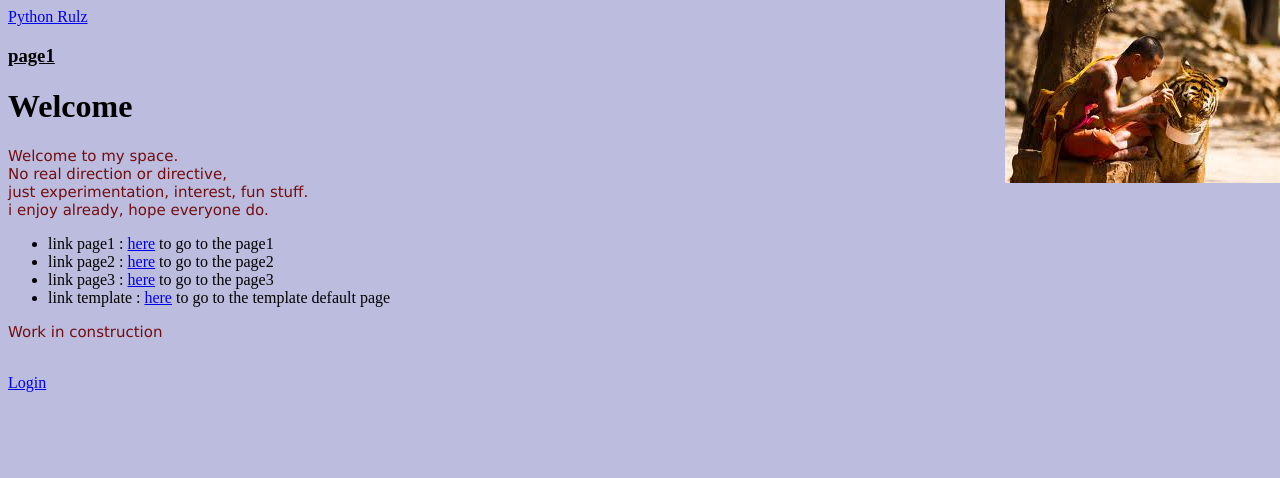
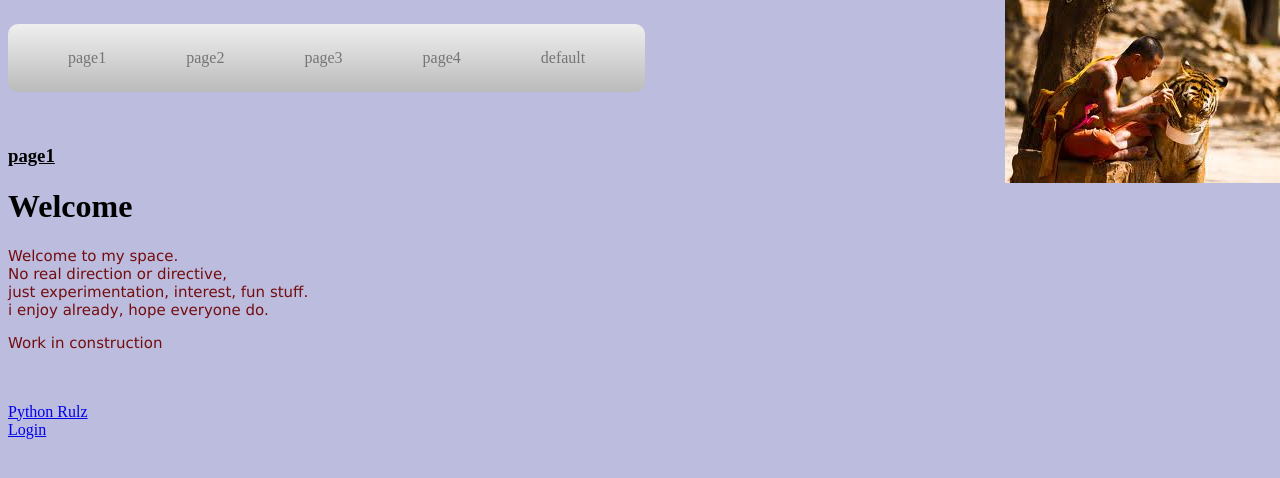
Before and after one commit to MrFabkirox/tigerrunningspace, a Flask app: page /page1 in a window 1280 px wide. Shown: the top 478 px of the page. Run offline with Flask 2, Linux system fonts and the light colour scheme.

Commit message:
menu css3

```diff
--- a/routes.py
+++ b/routes.py
@@ -2,9 +2,6 @@ import os
 from flask import *
 from functools import wraps
 import sqlite3
-
-# DATABASE = 'sales.db'
-# DATABASE = 'quotes.db'
 
 DATABASE = 'tiger.db'
 
@@ -15,6 +12,33 @@ app.secret_key = 'my precious'
 
 def connect_db():
     return sqlite3.connect(app.config['DATABASE'])
+
+def login_required(test):
+        @wraps(test)
+        def wrap(*args, **kwargs):
+            if 'logged_in' in session:
+                return test(*args, **kwargs)
+            else:
+                flash('You need to login first.')
+                return redirect(url_for('log'))
+        return wrap
+
+@app.route('/logout')
+def logout():
+    session.pop('logged_in', None)
+    flash('You were logged out')
+    return redirect (url_for('log'))
+
+@app.route('/page4', methods=['GET', 'POST'])
+def log():
+    error = None
+    if request.method == 'POST':
+        if request.form['username'] != 'admin' or request.form['password'] != 'admin':
+            error = 'Invalid Credentials. Please try again.'
+        else:
+            session['logged_in'] = True
+            return redirect(url_for('page4'))
+    return render_template('log.html', error=error)
 
 @app.route('/')
 def home():
@@ -43,6 +67,11 @@ def page3():
         g.db.close()
         return render_template('page3.html', new_quote=new_quote, delete_quote=delete_quote)
 
+@app.route('/page4')
+@login_required
+def page4():
+        return render_template('page4.html')
+
 @app.route('/new_task', methods=['POST'])
 def new_task():
         quote = request.form['quote']
@@ -70,40 +99,13 @@ def complete(quote_id):
         flash('The post was validated')
         return redirect(url_for('page3'))
 
-def login_required(test):
-        @wraps(test)
-        def wrap(*args, **kwargs):
-            if 'logged_in' in session:
-                return test(*args, **kwargs)
-            else:
-                flash('You need to login first.')
-                return redirect(url_for('log'))
-        return wrap
-
-@app.route('/logout')
-def logout():
-    session.pop('logged_in', None)
-    flash('You were logged out')
-    return redirect (url_for('log'))
-
 @login_required
 def hello():
 
     return render_template('hello.html')
 
-@app.route('/log', methods=['GET', 'POST'])
-def log():
-    error = None
-    if request.method == 'POST':
-        if request.form['username'] != 'admin' or request.form['password'] != 'admin':
-            error = 'Invalid Credentials. Please try again.'
-        else:
-            session['logged_in'] = True
-            return redirect(url_for('hello'))
-    return render_template('log.html', error=error)
-
 if __name__ == '__main__':
 #Bind to PORT if defined, otherwise default to 5000
-#         app.run(debug=True)
+        app.run(debug=True)
         port = int(os.environ.get('PORT', 5000))
         app.run(host='0.0.0.0', port=port)
--- a/static/css/style.css
+++ b/static/css/style.css
@@ -31,3 +31,49 @@ body
 {
 	color : black;
 }
+
+#menu ul ul
+{
+	display: none;
+}
+
+#menu ul li:hover > ul {
+	display: block;
+}
+
+#menu ul {
+	background: #efefef;
+	background: linear-gradient(top, #efefef 0%, #bbbbbb 100%);
+	background: -moz-linear-gradient(top, #efefef 0%, #bbbbbb 100%);
+	background: -webkit-linear-gradient(top, #efefef 0%, #bbbbbb 100%);
+	box-shadow: 0px 0px 9px rgba (0,0,0,0.15);
+	padding: 0 20px;
+	border-radius: 10px;
+	list-style: none;
+	position: relative;
+	display: inline-table;
+}
+
+#menu ul:after {
+	content:""; clear: both; display: block;
+}
+
+#menu ul li {
+	float: left;
+}
+
+#menu ul li:hover {
+	background: #4b545f;
+	background: linear-gradient(top, #efefef 0%, #bbbbbb 100%);
+	background: -moz-linear-gradient(top, #efefef 0%, #bbbbbb 100%);
+	background: -webkit-linear-gradient(top, #efefef 0%, #bbbbbb 100%);
+}
+
+#menu ul li:hover a {
+	color: #fff;
+}
+
+#menu ul li a {
+	display: block; padding: 25px 40px;
+	color: #757575; text-decoration: none;
+}
--- a/templates/page1.html
+++ b/templates/page1.html
@@ -9,11 +9,6 @@
         just experimentation, interest, fun stuff.
         <br /> i enjoy already, hope everyone do.</p>
 
-        <ul>
-        <li>link page1 :  <a href="/page1">here</a> to go to the page1 </li>
-		<li>link page2 :  <a href="/page2">here</a> to go to the page2 </li>
-		<li>link page3 :  <a href="/page3">here</a> to go to the page3 </li>
-		<li>link template :  <a href="/">here</a> to go to the template default page </li>
-        </ul>
+
 
 {% endblock %}
--- a/templates/template.html
+++ b/templates/template.html
@@ -6,7 +6,18 @@
             <title>The Tiger Running Space</title>
         </head>
         <body>
-        	<a href="/">Python Rulz</a>
+
+			<nav id="menu">
+        		<ul>
+        			<li><a href="/page1"> page1 </a></li>
+					<li><a href="/page2"> page2 </a></li>
+					<li><a href="/page3"> page3 </a></li>
+					<li><a href="/page4"> page4 </a></li>
+					<li><a href="/"> default </a></li>
+        		</ul>
+        	</nav>
+        	<br />
+
             {% block content %}
             {% endblock %}
             <p>Work in construction</p>
@@ -16,6 +27,10 @@
             {% endfor %}
 
             <br />
+            <br />
+            <a href="/">Python Rulz</a>
+
+            <br />
             <a href="/log">Login</a>
             <br />
 
```
Also changed, not shown: templates/home.html (+1 -6 lines), templates/page2.html (+1 -6 lines), templates/page3.html (+1 -6 lines), templates/page4.html (added, +14 -0 lines).
